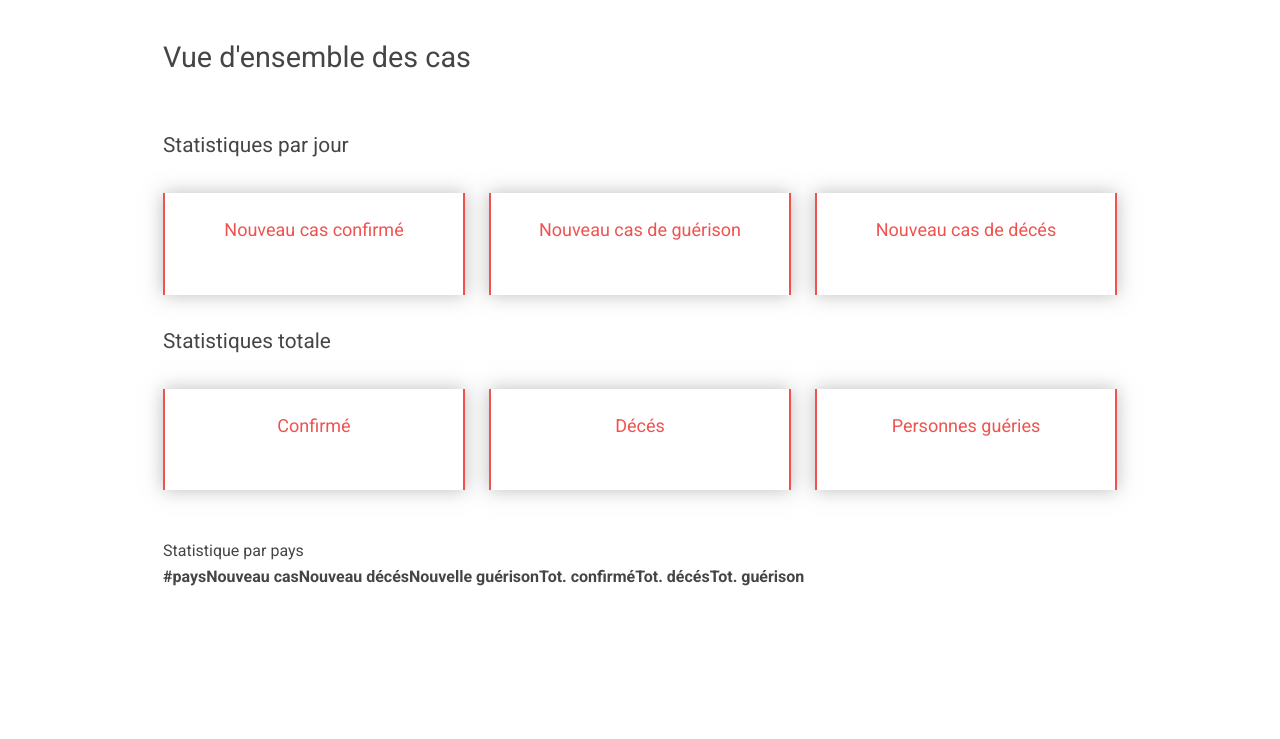
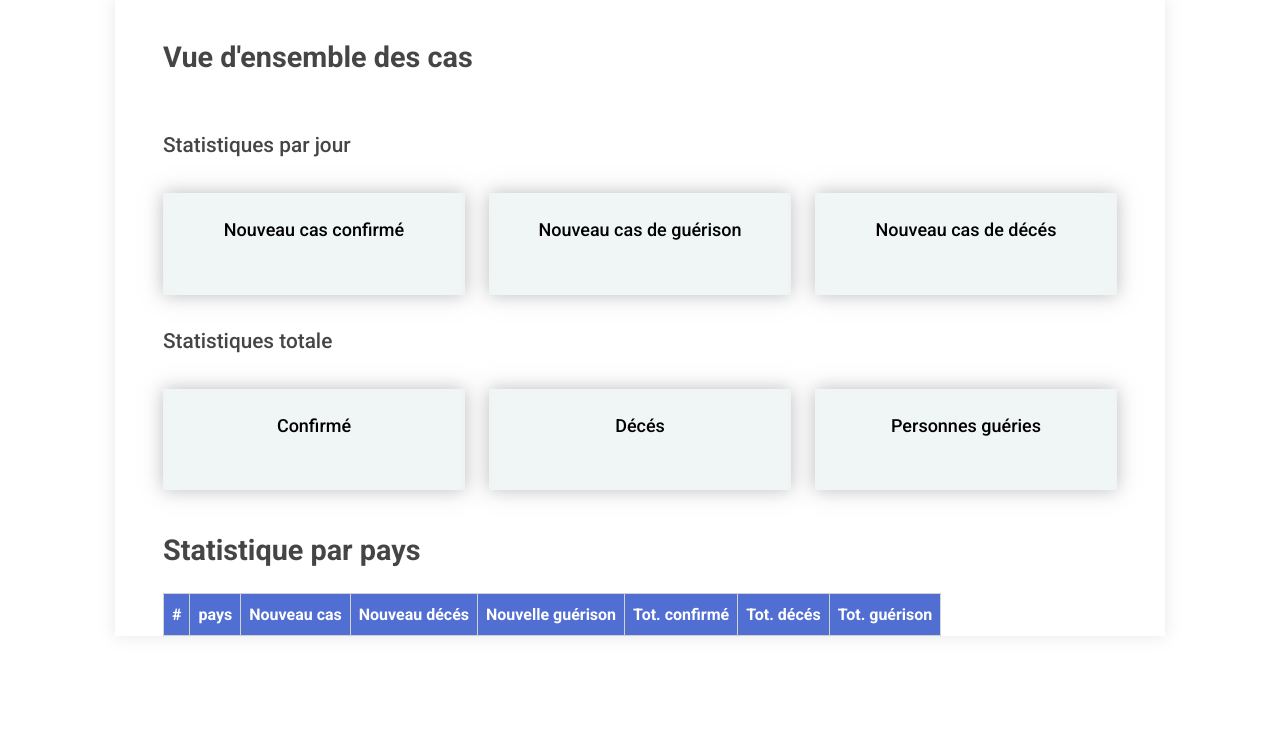
Before and after one commit to Solveig22/covid-19-stats, a plain HTML site: page index.html in a window 1280 px wide. Shown: the part 61-800 px from the top of the page. Drawn offline with Linux system fonts and the light colour scheme; no server answers.

Commit message:
Stats table

```diff
--- a/assets/css/style.css
+++ b/assets/css/style.css
@@ -4,6 +4,10 @@
     box-sizing: border-box;
     margin: 0;
     padding: 0;
+}
+
+::selection {
+    color: rgba(19, 60, 194, 0.8);
 }
 
 body {
@@ -55,6 +59,7 @@ body {
     max-width: 1050px;
     margin: 0 auto;
     padding: 0 3em;
+    box-shadow: 0 0 1em rgba(218, 218, 218, 0.658);
 }
 
 .covid-global-stats {
@@ -82,6 +87,7 @@ body {
     grid-column: 1 / -1;
     font-size: 1.8em;
     margin-bottom: 1em;
+    font-weight: 600;
 }
 
 .stat-title-daily,
@@ -89,27 +95,62 @@ body {
     grid-column: 1 / -1;
     font-size: 1.3em;
     margin: 0.5em 0;
+    font-weight: 500;
 }
 
 .stat {
     padding: 2em 1em;
     box-shadow: 0 0 1.5em rgba(124, 124, 124, 0.5);
-    border-left: 2px solid #EF5350;
-    border-right: 2px solid #EF5350;
     text-align: center;
+    border-left: 3px solid rgb(240, 244, 244);
+    border-right: 3px solid rgb(240, 244, 244);
     font-size: 12px;
-    background: white;
+    background: rgb(240, 245, 245);
+    color: black;
+    transition: all .3s ease;
+}
+
+.stat:hover {
+    border-color: #EF5350;
 }
 
 .stat-title {
     font-size: 1.5em;
-    color: #EF5350;
+    font-weight: 500;
 }
 
 .stat span {
     display: inline-block;
     font-size: 1.5em;
     padding-top: 1em;
+    color: #EF5350;
+}
+
+.stats-table {
+    border-collapse: collapse;
+}
+
+.stats-table thead{
+    background: rgb(81, 111, 211);
+    color: white;
+    position: sticky;
+    top: 0;
+}
+
+.stats-table tr,
+.stats-table td,
+.stats-table th {
+    text-align: center;
+    border: 1px solid rgba(196, 196, 196, 0.75);
+    padding: 1em 0.5em;
+}
+
+.stats-table th {
+    padding: 0.5em;
+}
+
+.stats-table tr:nth-child(even) {
+    background-color: rgba(242, 242, 243, 0.658);
 }
 
 @media only screen and (max-width: 650px) {
--- a/assets/js/app.js
+++ b/assets/js/app.js
@@ -1,3 +1,10 @@
+let countryName
+
+fetch('http://api.ipstack.com/41.200.63.130?access_key=783e83095f58e1f55c41bbb7da89a702')
+.then(response => response.json())
+.then(countries => {
+    countryName = countries.country_name
+
     fetch('https://api.covid19api.com/summary')
     .then(response => response.json())
     .then(datas => {
@@ -24,7 +31,7 @@ fetch('https://api.covid19api.com/summary')
                 return b.TotalConfirmed - a.TotalConfirmed
             })
 
-        /*let stats = [
+            let statsData = [
                 'Country',
                 'NewConfirmed',
                 'NewDeaths',
@@ -32,30 +39,39 @@ fetch('https://api.covid19api.com/summary')
                 'TotalConfirmed',
                 'TotalDeaths',
                 'TotalRecovered'
-        ]*/
+            ]
 
-        /*
-        const tableStats = document.querySelector('.country-stats--table')
+            const tablestatsData = document.querySelector('.stats-table')
 
             datas.Countries.forEach((data, index) => {
                 let row = document.createElement('tr')
-            for(let i=0; i<stats.length + 1; i++) {
+                for(let i=0; i<statsData.length + 1; i++) {
                     let column = document.createElement('td')
                     if(i === 0) {
                         column.innerText = (index + 1)
                     }else {
                         let cpt = i - 1
-                    let value = data[stats[cpt]]
+                        let value = data[statsData[cpt]]
                         if(isNaN(value)) {
                             column.innerText = value
+                            if(data.Country === countryName) {
+                                row.style.backgroundColor = '#42A5F5'
+                                row.style.color = '#FFFFFF'
+                            }
                         }else {
                             column.innerText = new Intl.NumberFormat().format(value)
                         }
                     }
                     row.appendChild(column)
                 }
-            tableStats.appendChild(row)
+                tablestatsData.appendChild(row)
             })
-        */
 
         })
+
+
+
+
+
+
+})
--- a/index.html
+++ b/index.html
@@ -74,9 +74,9 @@
                 <span class="stat-value"></span>
             </div>
         </div>
-        <div class="country-stats">
-            <h1>Statistique par pays</h1>
-            <table class="country-stats--table">
+        <div class="stats-all-country">
+            <h1 class="section-title">Statistique par pays</h1>
+            <table class="stats-table">
                 <thead>
                     <th>#</th>
                     <th>pays</th>
```
Lines whose indentation alone changed are shown as unchanged.
